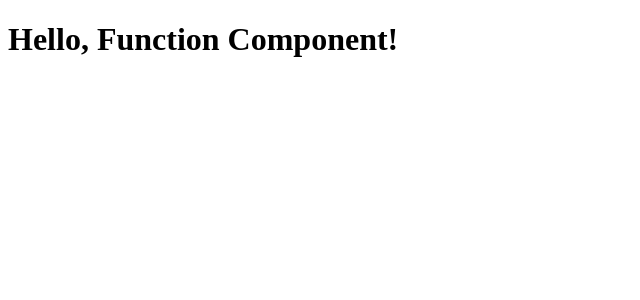
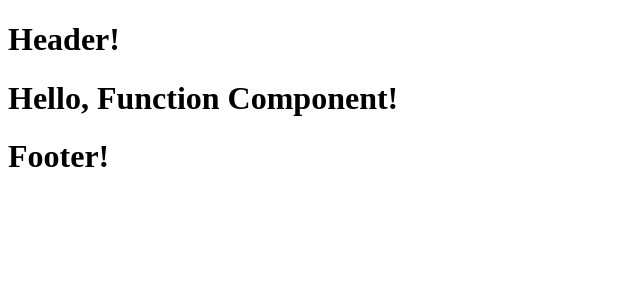
Before and after one commit to fp024/introduction-to-frontend-development-with-react-js-study, a React (Vite) app in the folder chap03/vite-react-chap03/: page / in a window 1280 px wide. Shown: the top 300 px of the page, without its empty margins (0-640 px from the left). Built offline with nearby package versions, Linux system fonts and the light colour scheme.

Commit message:
3.3.3 컴포넌트 추가 ~ p94

```diff
--- a/chap03/vite-react-chap03/src/App.tsx
+++ b/chap03/vite-react-chap03/src/App.tsx
@@ -1,5 +1,13 @@
-function App() {
-  return <h1>Hello, Function Component!</h1>;
+import Footer from './components/Footer';
+import Header from './components/Header';
+import Main from './components/Main';
+
+export default function App() {
+  return (
+    <>
+      <Header />
+      <Main />
+      <Footer />
+    </>
+  );
 }
-
-export default App;
--- /dev/null
+++ b/chap03/vite-react-chap03/src/components/Footer.tsx
@@ -0,0 +1,3 @@
+export default function Footer() {
+  return <h1>Footer!</h1>;
+}
--- /dev/null
+++ b/chap03/vite-react-chap03/src/components/Header.tsx
@@ -0,0 +1,3 @@
+export default function Header() {
+  return <h1>Header!</h1>;
+}
--- /dev/null
+++ b/chap03/vite-react-chap03/src/components/Main.tsx
@@ -0,0 +1,3 @@
+export default function Main() {
+  return <h1>Hello, Function Component!</h1>;
+}
```
